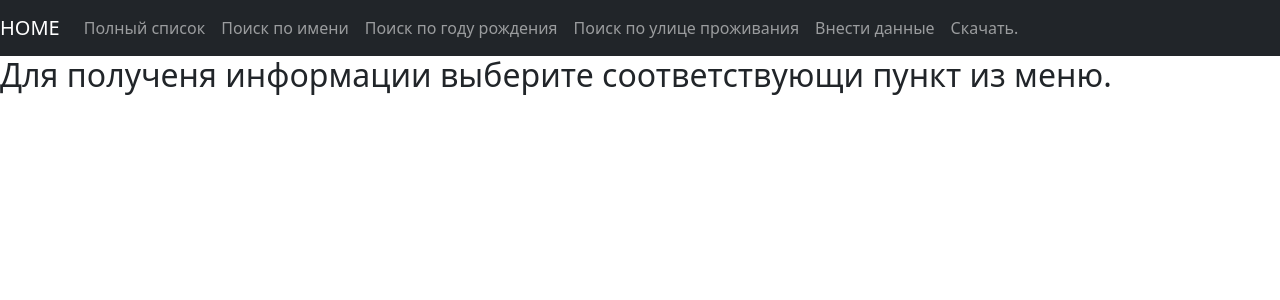
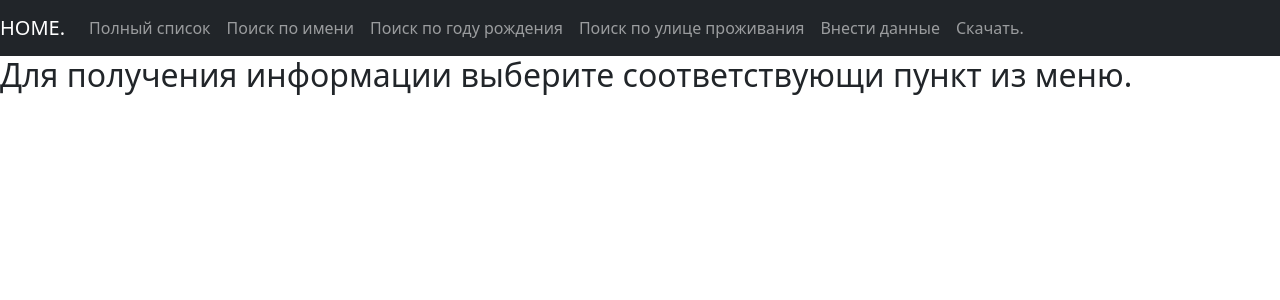
Before and after one commit to dgiart/adminpanel, a Flask app: page / in a window 1280 px wide. Shown: the top 300 px of the page. Run offline with Flask 2, Linux system fonts and the light colour scheme.

Commit message:
get inf fixed

```diff
--- a/templates/base.html
+++ b/templates/base.html
@@ -10,7 +10,7 @@
   </head>
   <body>
   <nav class="navbar navbar-expand-lg navbar-dark bg-dark">
-    <a class="navbar-brand" href="/">HOME</a>
+    <a class="navbar-brand" href="/">HOME.</a>
     <button class="navbar-toggler" type="button" data-toggle="collapse" data-target="#navbarSupportedContent" aria-controls="navbarSupportedContent" aria-expanded="false" aria-label="Toggle navigation">
         <span class="navbar-toggler-icon"></span>
     </button>
@@ -36,6 +36,7 @@
           </li>
 
         </ul>
+    </div>
 
   </nav>
 
--- a/templates/index.html
+++ b/templates/index.html
@@ -4,7 +4,7 @@
 
 {% block content %}
 <h2>
-    Для полученя информации выберите соответствующи пункт из меню.
+    Для получения информации выберите соответствующи пункт из меню.
 </h2>
 
 
```
